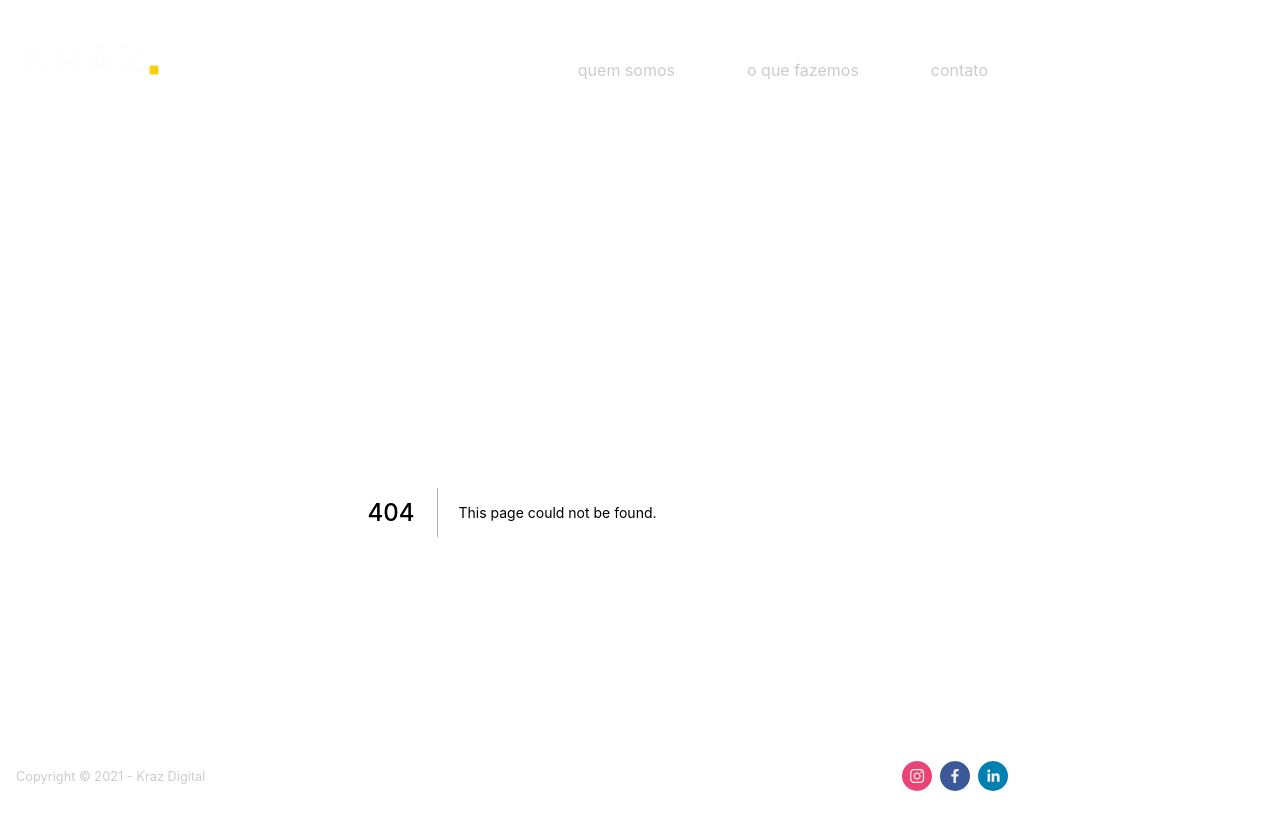
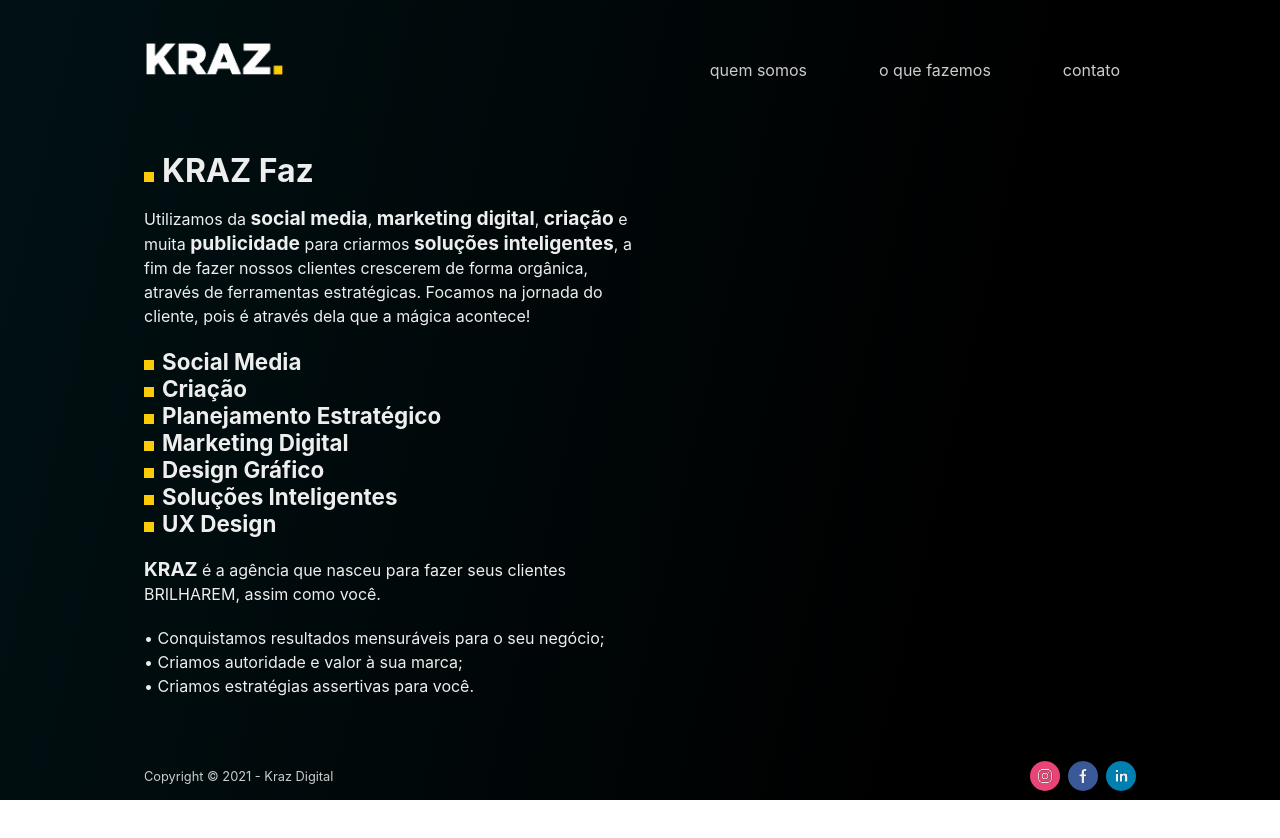
Before and after one commit to flpfar/kraz-next, a Next.js app: page /services in a window 1280 px wide. Before the commit this address had no page. Shown: the top 838 px of the page. After the commit the page ends 800 px from the top, so only its background shows below. Built offline with nearby package versions, Linux system fonts and the light colour scheme.

Commit message:
Add Services page

```diff
--- a/src/components/Header/MenuItems/index.js
+++ b/src/components/Header/MenuItems/index.js
@@ -12,7 +12,7 @@
         </Link>
       </Styled.Item>
       <Styled.Item>
-        <Link href="/">
+        <Link href="/services">
           <Styled.Link onClick={() => setIsNavOpen(false)}>
             <span />O Que Fazemos
           </Styled.Link>
--- a/src/components/Header/styles.js
+++ b/src/components/Header/styles.js
@@ -1,7 +1,7 @@
 import styled from "styled-components";
 
 export const Nav = styled.nav`
-  padding: 0 20px;
+  padding: 0 2rem;
   height: 10vh;
   display: flex;
   justify-content: space-between;
@@ -9,6 +9,7 @@
 
   @media (min-width: 768px) {
     align-items: flex-end;
+    padding: 0 1rem;
   }
 `;
 
--- /dev/null
+++ b/src/pages/services/index.js
@@ -0,0 +1,72 @@
+import * as Styled from "./styles";
+import Head from "next/head";
+
+export default function Services() {
+  return (
+    <Styled.Main>
+      <Head>
+        <title>Kraz - Quem Somos | Marketing Digital</title>
+      </Head>
+      <Styled.LeftSection>
+        <h1>
+          <span className="item-square" />
+          KRAZ Faz
+        </h1>
+        <p>
+          Utilizamos da <strong>social media</strong>,
+          <strong> marketing digital</strong>, <strong>criação</strong> e muita
+          <strong> publicidade</strong> para criarmos
+          <strong> soluções inteligentes</strong>, a fim de fazer nossos
+          clientes crescerem de forma orgânica, através de ferramentas
+          estratégicas. Focamos na jornada do cliente, pois é através dela que a
+          mágica acontece!
+        </p>
+        <br />
+        <ul>
+          <li>
+            <span className="item-square" />
+            Social Media
+          </li>
+          <li>
+            <span className="item-square" />
+            Criação
+          </li>
+          <li>
+            <span className="item-square" />
+            Planejamento Estratégico
+          </li>
+          <li>
+            <span className="item-square" />
+            Marketing Digital
+          </li>
+          <li>
+            <span className="item-square" />
+            Design Gráfico
+          </li>
+          <li>
+            <span className="item-square" />
+            Soluções Inteligentes
+          </li>
+          <li>
+            <span className="item-square" />
+            UX Design
+          </li>
+        </ul>
+        <br />
+        <p>
+          <strong>KRAZ</strong> é a agência que nasceu para fazer seus clientes
+          BRILHAREM, assim como você.
+        </p>
+        <br />
+        <p>
+          &bull; Conquistamos resultados mensuráveis para o seu negócio;
+          <br />
+          &bull; Criamos autoridade e valor à sua marca;
+          <br />
+          &bull; Criamos estratégias assertivas para você.
+        </p>
+      </Styled.LeftSection>
+      <Styled.RightSection></Styled.RightSection>
+    </Styled.Main>
+  );
+}
--- /dev/null
+++ b/src/pages/services/styles.js
@@ -0,0 +1,51 @@
+import styled, { css } from "styled-components";
+
+export const Main = styled.main`
+  display: flex;
+  flex-direction: column;
+  justify-content: center;
+  height: 100%;
+  @media (min-width: 1080px) {
+    display: grid;
+    grid-template-columns: 1fr 1fr;
+    grid-column-gap: 1rem;
+    align-items: center;
+  }
+`;
+
+export const LeftSection = styled.section`
+  color: ${({ theme }) => theme.colors.primary};
+
+  h1 {
+    font-size: 2rem;
+    margin-bottom: 1rem;
+
+    strong {
+      color: ${({ theme }) => theme.colors.secondary};
+    }
+  }
+
+  p {
+    line-height: 1.5rem;
+
+    strong {
+      font-size: 1.2rem;
+    }
+  }
+
+  ul {
+    list-style: none;
+    font-size: 1.4rem;
+    font-weight: 700;
+  }
+
+  @media (max-width: 1080px) {
+    margin-bottom: 2rem;
+  }
+`;
+
+export const RightSection = styled.section`
+  width: 100%;
+  display: flex;
+  flex-direction: column;
+`;
```
